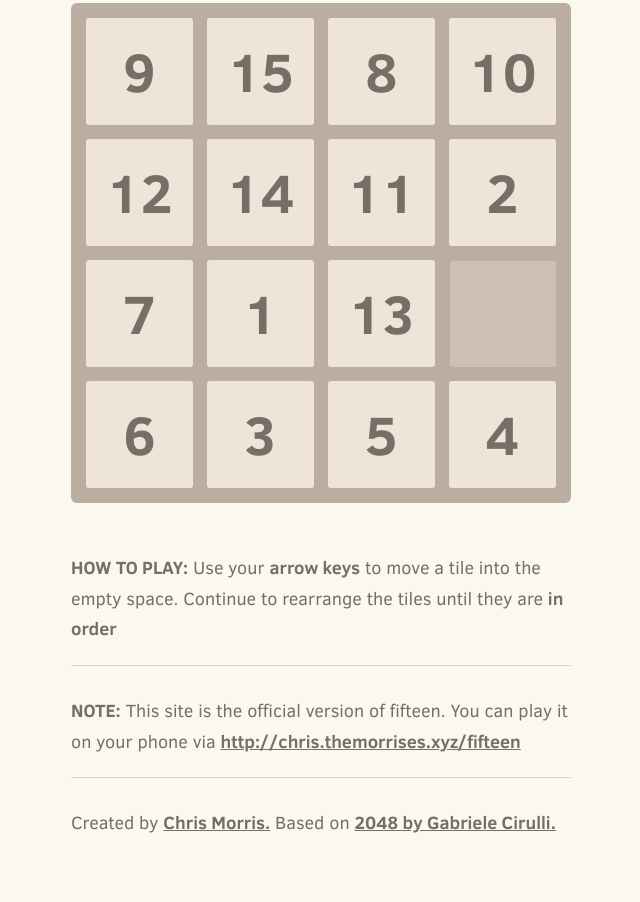
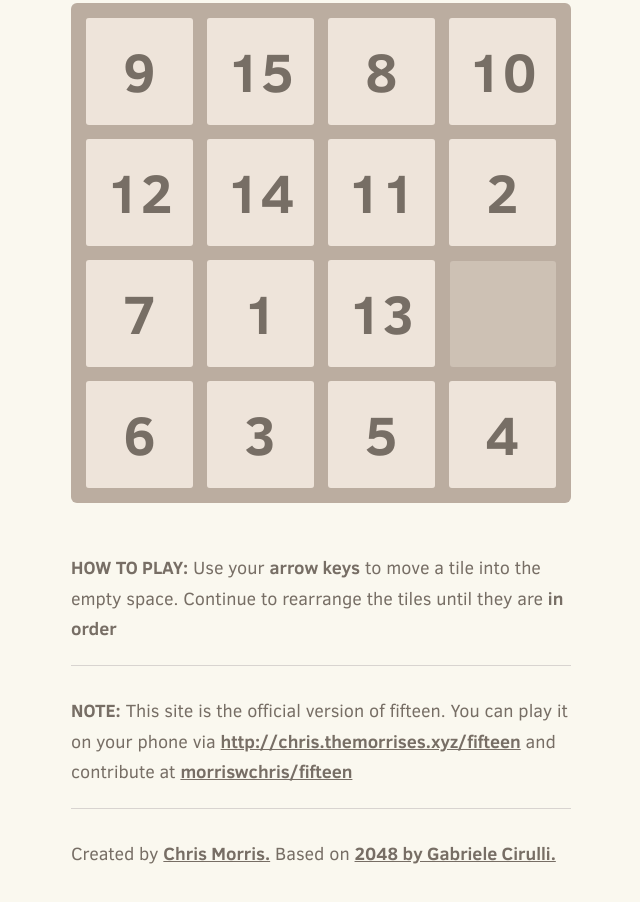
Before and after one commit to morriswchris/fifteen, a plain HTML site: page index.html in a window 1280 px wide. Shown: the part 271-1173 px from the top of the page, without its empty margins (319-959 px from the left). Drawn offline with Linux system fonts and the light colour scheme.

Commit message:
add conributor

```diff
--- a/index.html
+++ b/index.html
@@ -74,7 +74,7 @@
     </p>
     <hr>
     <p>
-    <strong class="important">Note:</strong> This site is the official version of fifteen. You can play it on your phone via <a href="http://chris.themorrises.xyz/fifteen">http://chris.themorrises.xyz/fifteen</a>
+    <strong class="important">Note:</strong> This site is the official version of fifteen. You can play it on your phone via <a href="http://chris.themorrises.xyz/fifteen">http://chris.themorrises.xyz/fifteen</a> and contribute at <a href="https://github.com/morriswchris/fifteen">morriswchris/fifteen</a>
     </p>
     <hr>
     <p>
```
